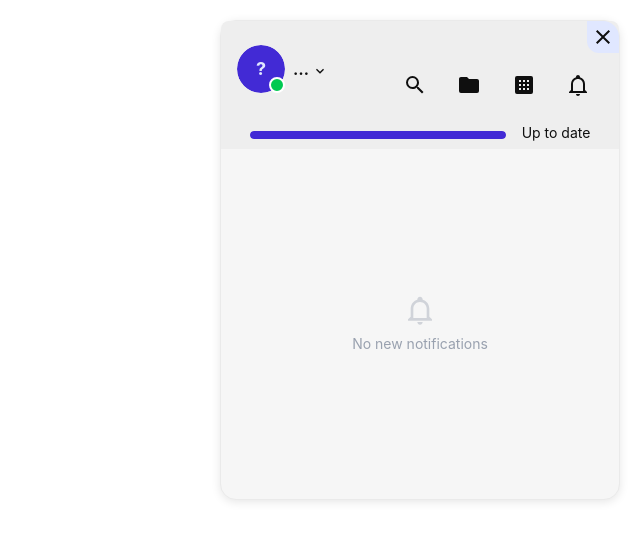
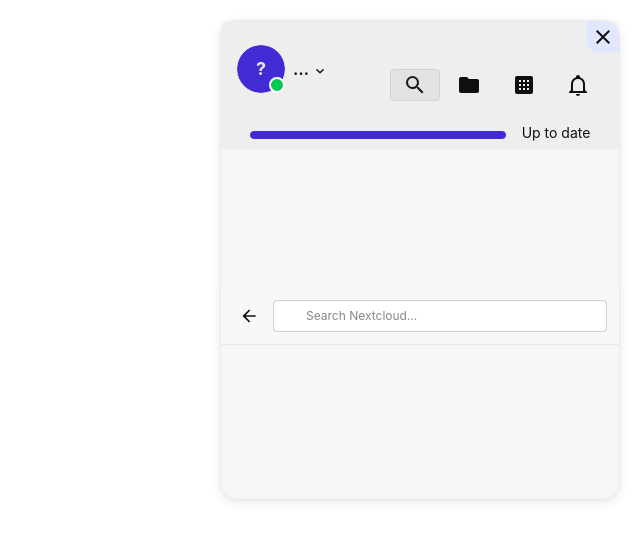
Before and after one commit to rgon/ncrsDesktop, a SvelteKit app in the folder ncrs-gui/: page / in a window 1280 px wide. Both pictures are taken after a click on the button 1054 px from the left and 85 px from the top of the page. Shown: the top 540 px of the page, without its empty margins (640-1280 px from the left). Built offline with nearby package versions, Linux system fonts and the light colour scheme.

Commit message:
feat: add SearchView component with debounced NC unified search

```diff
--- /dev/null
+++ b/ncrs-gui/src/components/SearchView.svelte
@@ -0,0 +1,156 @@
+<script lang="ts">
+    import type { HTMLAttributes } from "svelte/elements";
+
+    import { invoke } from "@tauri-apps/api/core";
+    import Icon from './Icon.svelte';
+    import { mdiMagnify, mdiClose, mdiArrowLeft } from '@mdi/js';
+
+    // ── Types ─────────────────────────────────────────────────────────────────
+
+    interface SearchEntry {
+        title: string;
+        subline: string;
+        resource_url: string;
+        thumbnail_url: string;
+        icon: string;
+        rounded: boolean;
+    }
+
+    interface SearchResultGroup {
+        provider_id: string;
+        provider_name: string;
+        entries: SearchEntry[];
+    }
+
+    interface Props extends HTMLAttributes<HTMLElement> {
+        onclose?: () => void;
+    }
+
+    let { onclose, ...restProps }: Props = $props();
+
+    // ── State ─────────────────────────────────────────────────────────────────
+
+    let query = $state("");
+    let results = $state<SearchResultGroup[]>([]);
+    let loading = $state(false);
+    let searched = $state(false);
+    let debounceTimer: ReturnType<typeof setTimeout> | null = null;
+
+    // ── Handlers ──────────────────────────────────────────────────────────────
+
+    function handleInput() {
+        if (debounceTimer) clearTimeout(debounceTimer);
+        if (query.length < 2) {
+            results = [];
+            searched = false;
+            return;
+        }
+        debounceTimer = setTimeout(doSearch, 350);
+    }
+
+    function handleKeydown(e: KeyboardEvent) {
+        if (e.key === "Escape") {
+            if (query) {
+                query = "";
+                results = [];
+                searched = false;
+            } else {
+                onclose?.();
+            }
+        }
+    }
+
+    async function doSearch() {
+        if (query.length < 2) return;
+        loading = true;
+        try {
+            results = await invoke<SearchResultGroup[]>("search_nextcloud", { term: query });
+        } catch (e) {
+            console.error("search failed:", e);
+            results = [];
+        }
+        loading = false;
+        searched = true;
+    }
+
+    async function openResult(url: string) {
+        if (url) await invoke("open_link", { url });
+    }
+
+    function clearQuery() {
+        query = "";
+        results = [];
+        searched = false;
+    }
+</script>
+
+<div {...restProps}>
+    <!-- Search input bar -->
+    <div class="flex items-center gap-2 p-3 border-b border-gray-200 bg-base-200">
+        <button class="btn btn-ghost btn-sm btn-square" onclick={onclose} aria-label="Back">
+            <Icon class="w-5 h-5" path={mdiArrowLeft} />
+        </button>
+        <div class="flex-1 relative">
+            <Icon class="w-4 h-4 absolute left-2 top-1/2 -translate-y-1/2 text-gray-400 pointer-events-none" path={mdiMagnify} />
+            <!-- svelte-ignore a11y_autofocus -->
+            <input
+                type="text"
+                bind:value={query}
+                oninput={handleInput}
+                onkeydown={handleKeydown}
+                placeholder="Search Nextcloud..."
+                class="input input-sm input-bordered w-full pl-8 pr-8"
+                autofocus
+            />
+            {#if query}
+            <button
+                class="btn btn-ghost btn-xs btn-circle absolute right-1 top-1/2 -translate-y-1/2"
+                onclick={clearQuery}
+                aria-label="Clear"
+            >
+                <Icon class="w-3.5 h-3.5" path={mdiClose} />
+            </button>
+            {/if}
+        </div>
+    </div>
+
+    <!-- Results area -->
+    <div class="overflow-y-auto flex-1 p-2">
+        {#if loading}
+            <div class="flex justify-center p-6">
+                <span class="loading loading-spinner loading-sm text-gray-400"></span>
+            </div>
+        {:else if searched && results.length === 0}
+            <p class="text-center text-gray-400 text-sm p-6">No results for "{query}"</p>
+        {:else}
+            {#each results as group (group.provider_id)}
+                <div class="mb-2">
+                    <h3 class="text-xs font-semibold text-gray-400 uppercase tracking-wide px-2 pt-2 pb-1">
+                        {group.provider_name}
+                    </h3>
+                    {#each group.entries as entry}
+                    <button
+                        class="w-full flex items-center gap-2 px-2 py-1.5 rounded-lg hover:bg-base-200 text-left cursor-pointer transition-colors"
+                        onclick={() => openResult(entry.resource_url)}
+                    >
+                        {#if entry.icon}
+                        <img
+                            src={entry.icon}
+                            alt=""
+                            class="w-7 h-7 flex-shrink-0 object-contain {entry.rounded ? 'rounded-full' : 'rounded'}"
+                            onerror={(e) => { (e.currentTarget as HTMLImageElement).style.display = 'none'; }}
+                        />
+                        {/if}
+                        <div class="min-w-0 flex-1">
+                            <p class="text-sm font-medium truncate">{entry.title}</p>
+                            {#if entry.subline}
+                            <p class="text-xs text-gray-400 truncate">{entry.subline}</p>
+                            {/if}
+                        </div>
+                    </button>
+                    {/each}
+                </div>
+            {/each}
+        {/if}
+    </div>
+</div>
--- a/ncrs-gui/src/routes/+page.svelte
+++ b/ncrs-gui/src/routes/+page.svelte
@@ -16,6 +16,7 @@
 
     import SetStatusView from './SetStatusView.svelte';
     import SyncProgressView from './SyncProgressView.svelte';
+    import SearchView from '../components/SearchView.svelte';
 
     // ── Types ─────────────────────────────────────────────────────────────────
 
@@ -49,10 +50,13 @@
 
     // ── State ─────────────────────────────────────────────────────────────────
 
+    type View = "notifications" | "search";
+
     let userInfo = $state<UserInfo | null>(null);
     let syncState = $state<string>("idle");
     let notifications = $state<NcNotification[]>([]);
     let avatarError = $state(false);
+    let activeView = $state<View>("notifications");
 
     // ── Helpers ───────────────────────────────────────────────────────────────
 
@@ -114,7 +118,7 @@
         document.addEventListener("click", clickOutListener);
 
         const escKeyListener = (event: KeyboardEvent) => {
-            if (event.key === "Escape") close();
+            if (event.key === "Escape" && activeView !== "search") close();
         };
         document.addEventListener("keydown", escKeyListener);
 
@@ -187,7 +191,12 @@
 
             <!-- Toolbar -->
             <div>
-                <button class="btn btn-ghost btn-sm rounded-btn" aria-label="Search">
+                <button
+                    class="btn btn-ghost btn-sm rounded-btn"
+                    class:btn-active={activeView === "search"}
+                    aria-label="Search"
+                    onclick={() => { activeView = activeView === "search" ? "notifications" : "search"; }}
+                >
                     <Icon class="w-6 h-6" path={mdiMagnify} />
                 </button>
                 <button class="btn btn-ghost btn-sm rounded-btn" aria-label="Open Containing Folder" onclick={openFolder}>
@@ -196,8 +205,12 @@
                 <button class="btn btn-ghost btn-sm rounded-btn" aria-label="Activity">
                     <Icon class="w-6 h-6" path={mdiAppsBox} />
                 </button>
-                <!-- Notification bell with badge -->
-                <button class="btn btn-ghost btn-sm rounded-btn relative" aria-label="Notifications">
+                <button
+                    class="btn btn-ghost btn-sm rounded-btn relative"
+                    class:btn-active={activeView === "notifications"}
+                    aria-label="Notifications"
+                    onclick={() => { activeView = "notifications"; }}
+                >
                     <Icon class="w-6 h-6" path={notifications.length > 0 ? mdiBell : mdiBellOutline} />
                     {#if notifications.length > 0}
                         <span class="badge badge-error badge-xs absolute top-0.5 right-0.5">{notifications.length}</span>
@@ -209,7 +222,13 @@
         <!-- Sync status bar -->
         <SyncProgressView {syncState} />
 
-        <!-- Notification list -->
+        <!-- Content area: search or notifications -->
+        {#if activeView === "search"}
+            <SearchView
+                class="flex flex-col flex-grow overflow-hidden"
+                onclose={() => { activeView = "notifications"; }}
+            />
+        {:else}
             <div class="overflow-y-auto p-2 flex-grow">
                 {#if notifications.length === 0}
                     <div class="flex flex-col items-center justify-center h-24 text-gray-400 gap-2">
@@ -221,7 +240,6 @@
                     {@const action = primaryAction(n)}
                     <div class="alert shadow-none rounded-none border-0 border-b border-gray-100 py-3 relative">
                         <div class="flex items-start gap-2 flex-1 min-w-0">
-                        <!-- App icon -->
                             {#if n.icon}
                                 <img
                                     src={n.icon}
@@ -266,6 +284,7 @@
                     {/each}
                 {/if}
             </div>
+        {/if}
     </div>
 </main>
 
```
Lines whose indentation alone changed are shown as unchanged.
